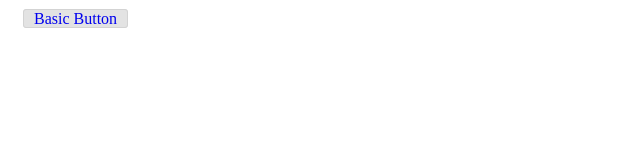
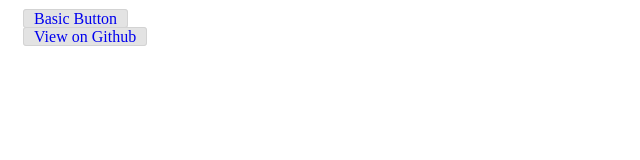
Before and after one commit to alessandroscarlatti/web-ui-study, a plain HTML site: page index.html in a window 1280 px wide. Shown: the whole page, without its empty margins (0-640 px from the left). Drawn offline with Linux system fonts and the light colour scheme.

Commit message:
Update index.html

```diff
--- a/index.html
+++ b/index.html
@@ -7,9 +7,12 @@
 
   <body>
     <div class="container">
-      <span>
+      <div>
         <a href="src/basic-button" class="scar-button">Basic Button</a>
-      </span>
+      </div>
+      <div>
+        <a href="https://github.com/alessandroscarlatti/web-ui-study" class="scar-button">View on Github</a>
+      </div>
     </div>
   </body>
 
```
